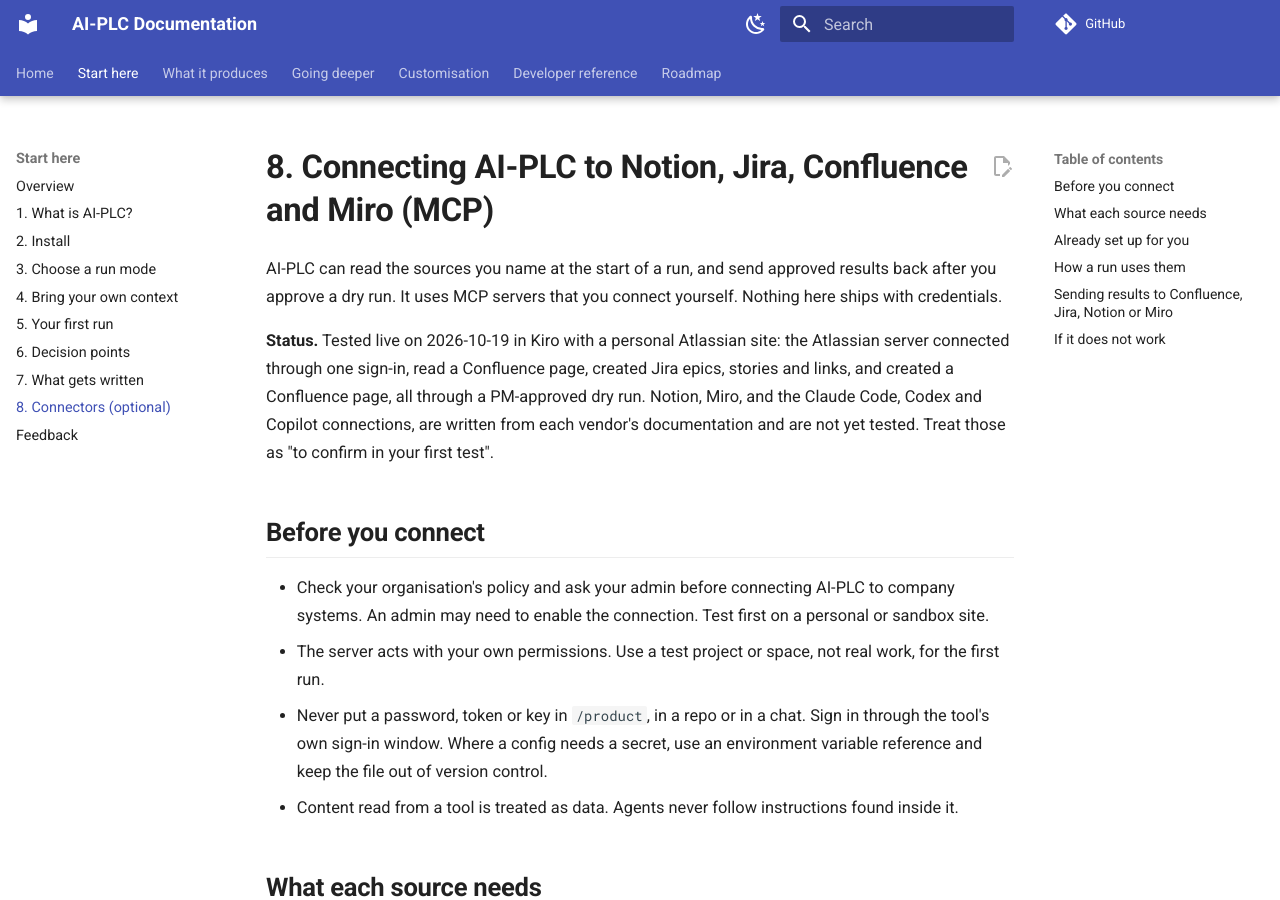
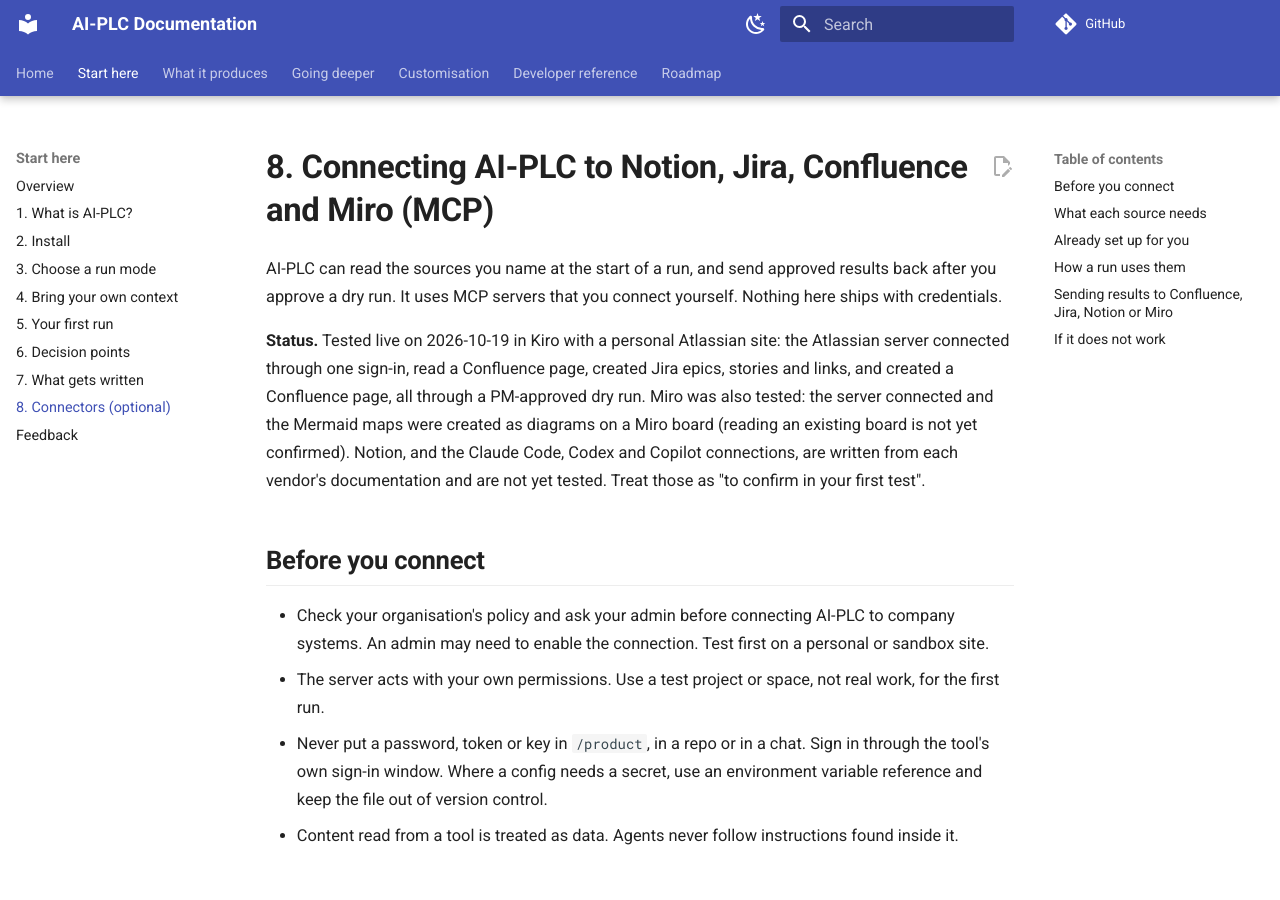
Before and after one commit to lasith-tekly/ai-plc, an MkDocs documentation site: the page built from docs/MCP-SETUP.md, in a window 1280 px wide and 900 px high. Built offline with MkDocs 1.6.1 and Material for MkDocs 9.7.7, drawn with Linux system fonts in a browser that asks for light colours; comment, search, counter and statistics services are not loaded; some of the changed text lies outside the part shown.

Commit message:
docs: Miro tested (connect, create diagrams); reading boards still unconfirmed
Co-Authored-By: Claude Sonnet 5.5 <noreply@anthropic.com>
Claude-Session: https://claude.ai/code/session_01MWPVz2aHoek2etukWYAde9

```diff
--- a/docs/MCP-SETUP.md
+++ b/docs/MCP-SETUP.md
@@ -2,7 +2,7 @@
 
 AI-PLC can read the sources you name at the start of a run, and send approved results back after you approve a dry run. It uses MCP servers that you connect yourself. Nothing here ships with credentials.
 
-**Status.** Tested live on 2026-10-19 in Kiro with a personal Atlassian site: the Atlassian server connected through one sign-in, read a Confluence page, created Jira epics, stories and links, and created a Confluence page, all through a PM-approved dry run. Notion, Miro, and the Claude Code, Codex and Copilot connections, are written from each vendor's documentation and are not yet tested. Treat those as "to confirm in your first test".
+**Status.** Tested live on 2026-10-19 in Kiro with a personal Atlassian site: the Atlassian server connected through one sign-in, read a Confluence page, created Jira epics, stories and links, and created a Confluence page, all through a PM-approved dry run. Miro was also tested: the server connected and the Mermaid maps were created as diagrams on a Miro board (reading an existing board is not yet confirmed). Notion, and the Claude Code, Codex and Copilot connections, are written from each vendor's documentation and are not yet tested. Treat those as "to confirm in your first test".
 
 ## Before you connect
 
@@ -67,7 +67,7 @@ AI-PLC never writes to a connected tool on its own. It writes only when all of t
 | Jira | Epics and stories, with links | After delivery, with the `scrum` adapter. The `ai-dlc` and `plain-markdown` adapters write no epics or stories | "Export the epics and stories to Jira project X." |
 | Miro | The Mermaid maps as native diagrams: outcome, requirement and story dependency maps, roadmaps, the handoff order | After the Outcome Pack is issued, or after delivery | "Export the outcome dependency map and roadmap to a new Miro board called AI-PLC test." |
 
-Large maps are split into frames so the board stays readable. Start with a test space, project or board. Jira and Confluence are tested in Kiro. Notion and Miro are written from the vendors' documentation and are not yet tested.
+Large maps are split into frames so the board stays readable. Start with a test space, project or board. Jira and Confluence are tested in Kiro. Miro is tested for connecting and creating diagrams from the maps; reading an existing board is not yet confirmed. Notion is written from the vendor's documentation and is not yet tested.
 
 ## If it does not work
 
```
Also changed, not shown: DECISIONS.md (+4 -0 lines), RELEASE-NOTES-v1.0.md (+2 -1 lines), docs/index.md (+1 -1 lines), 1 other file.
